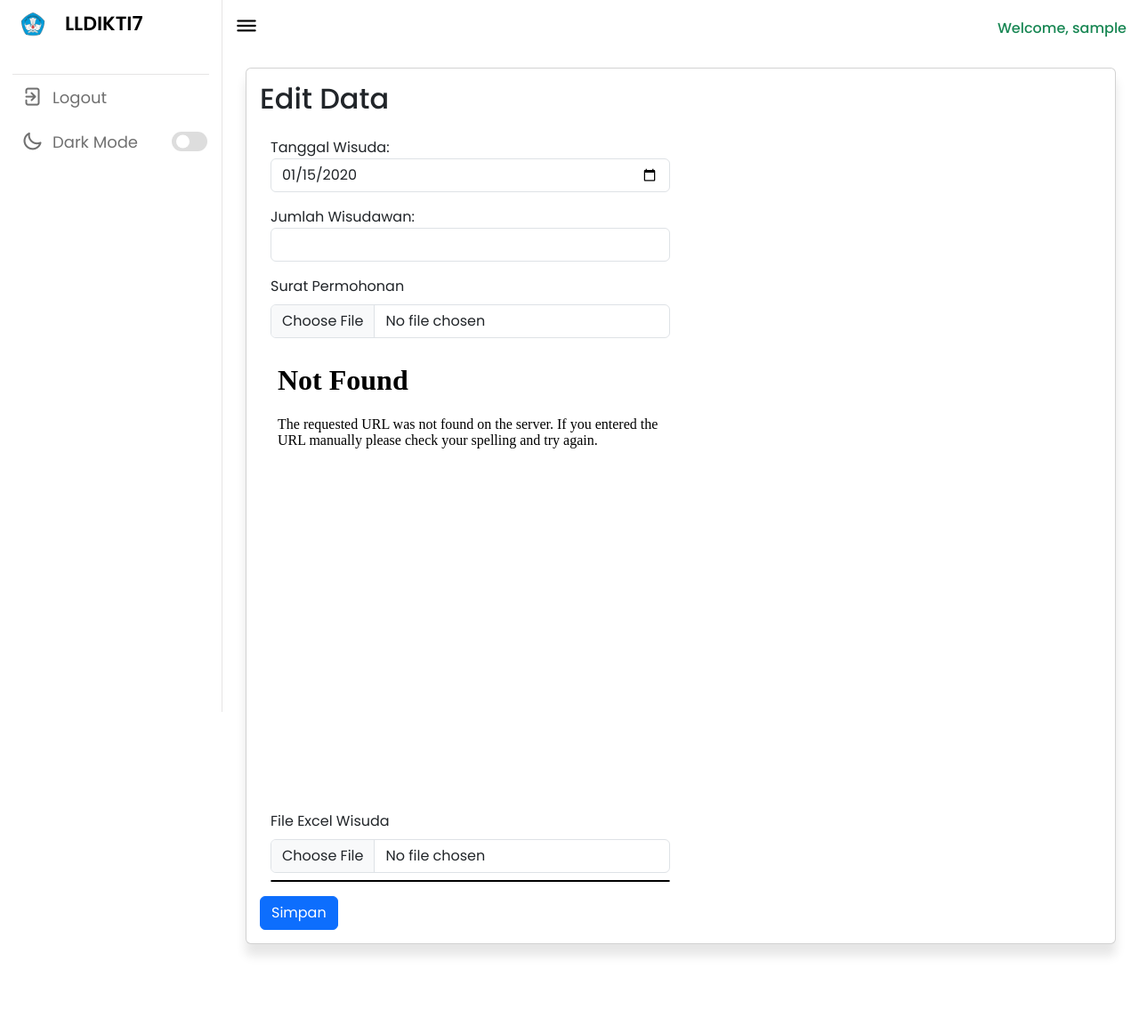
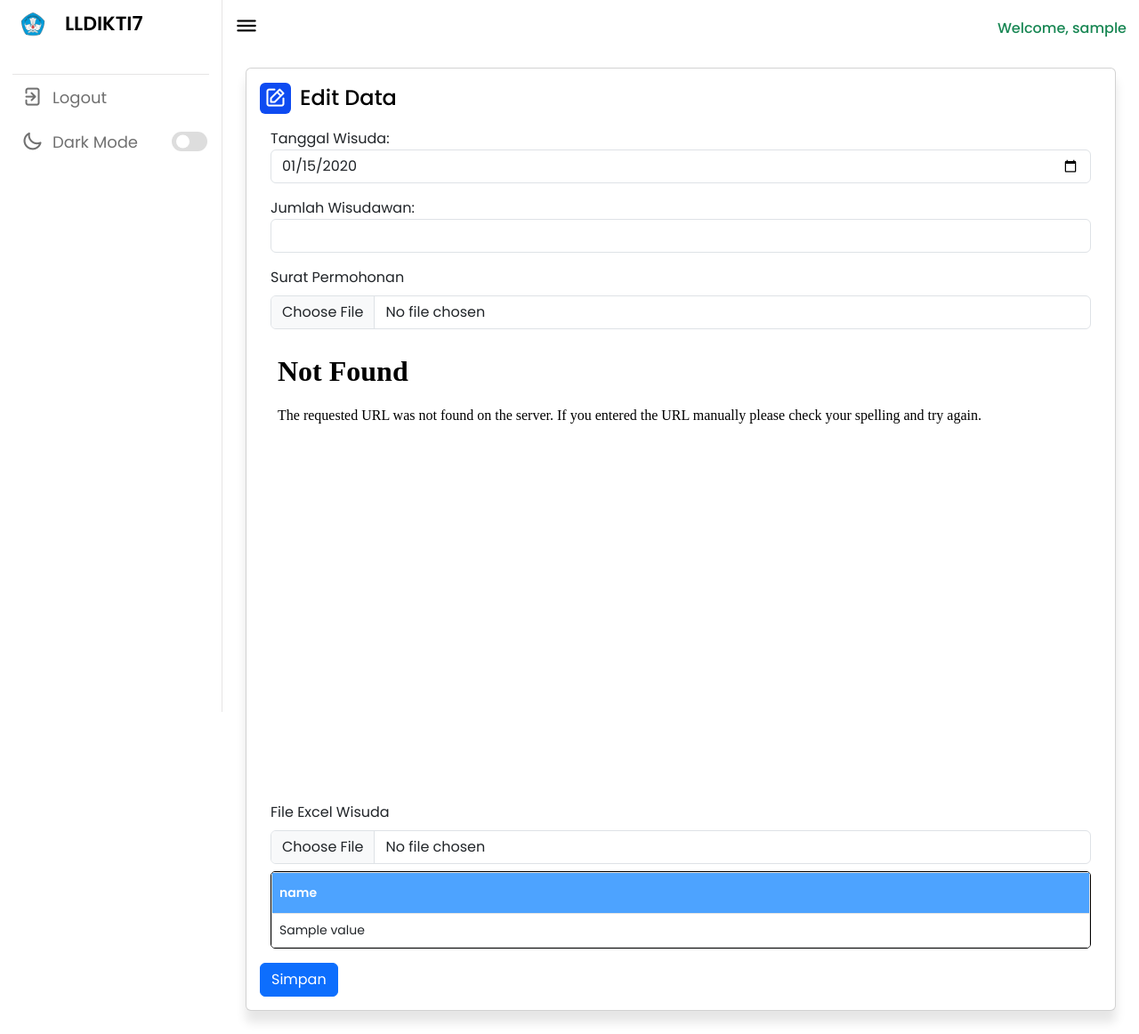
Before and after one commit to Angelaczr/literaliLAST-, a Flask app: template templates/user_pts/pts_edit.html in a window 1280 px wide. Shown: the whole page at 89% size. Before the commit the page ends 1074 px from the top, so only its background shows below. Run offline with Flask 3, Linux system fonts and the light colour scheme; the template is opened without the code that fills it: most values are stand-ins (such as "Sample title", 1, 10 or a date in 2020); some libraries are stand-ins or nearby versions.

Commit message:
PTS: edit,preview,upload selesai

```diff
--- a/app.py
+++ b/app.py
@@ -407,8 +407,17 @@
 
         # Assuming `request_data` contains a list with a single tuple
         data = request_data[0]
+        # print("kosong",data)
+        # Assuming the Excel file path is in `data[14]`
+        excel_path = data[6]
+        if excel_path and os.path.exists(excel_path):
+            df = pd.read_excel(excel_path)
+            excel_data = df.to_dict('records')
+        else:
+            excel_data = None
+        # Handle case where Excel file is not available or path is invalid
 
-        return render_template('user_pts/pts_edit.html', data=data)
+        return render_template('user_pts/pts_edit.html', data=data, user_name=session['user_name'], excel_data=excel_data)
 
 @app.route('/pts_history')
 @login_required
@@ -426,6 +435,27 @@
     return render_template('user_pts/pts_history.html', user_name=session.get('user_name'), title=title, request_data=request_data)
 
 
+# ADMIN ROUTE
+@app.route('/admin_dashboard')
+@login_required
+@admin_required
+def admin_dashboard():
+    title = "Dashboard"
+    return render_template('user_admin/admin_dashboard.html', user_name=session['user_name'], title=title)
+
+@app.route('/admin_verifikasi', methods=['GET'])
+@login_required
+@admin_required
+def admin_verifikasi():
+    title = "Verifikasi Admin"
+    try:
+        request_query = "SELECT * FROM request;"
+        request_data = execute_query(request_query)
+        print(request_data)
+
+    except Exception as e:
+        print(f"An error occurred while fetching data: {str(e)}")
+    return render_template('user_admin/admin_verifikasi.html', user_name=session.get('user_name'), title=title, request_data=request_data)
 
 if __name__ == '__main__':
     app.run(debug=True)
--- a/templates/master/nav.html
+++ b/templates/master/nav.html
@@ -60,7 +60,7 @@
     </li>
     <li class="dropdown">
       <a href="{{url_for('pts_history')}}">
-        <i class="uil uil-upload"></i>
+        <i class="uil uil-history"></i>
         <span class="link-name">History</span>
       </a>
     </li>
--- a/templates/user_pts/pts_edit.html
+++ b/templates/user_pts/pts_edit.html
@@ -19,7 +19,11 @@
 
 <div class="container">
   <div class="card my-3">
-    <h2>Edit Data</h2>
+    <div class="title m-0">
+      <i class="uil uil-edit"></i>
+      <span class="text">Edit Data</span>
+    </div>
+    <!-- <h2>Edit Data</h2> -->
     <form
       action="{{ url_for('pts_edit', id=data[0]) }}"
       method="POST"
@@ -28,7 +32,7 @@
       <div class="container mt-3">
         <div class="row mb-3">
           <!-- Tanggal Wisuda -->
-          <div class="col-md-6">
+          <div class="col-md-12">
             <div class="form-group">
               <label for="tanggalWisuda">Tanggal Wisuda:</label>
               <input
@@ -42,7 +46,7 @@
           </div>
         </div>
         <div class="row mb-3">
-          <div class="col-md-6">
+          <div class="col-md-12">
             <div class="form-group">
               <label for="jumlahWisudawan">Jumlah Wisudawan:</label>
               <input
@@ -57,7 +61,7 @@
         </div>
         <!-- Surat Permohonan -->
         <div class="row mb-3">
-          <div class="col-md-6">
+          <div class="col-md-12">
             <label for="filePdf" class="form-label">Surat Permohonan</label>
             <input
               type="file"
@@ -70,7 +74,7 @@
             <div id="pdfPreview" class="mt-2">
               <iframe
                 id="pdfIframe"
-                src="{{ url_for('static', filename='uploads/' ~ data[8]) }}"
+                src="/{{ data[8] }}"
                 width="100%"
                 height="500px"
               ></iframe>
@@ -78,7 +82,7 @@
           </div>
         </div>
         <div class="row mb-3">
-          <div class="col-md-6">
+          <div class="col-md-12">
             <label for="fileExcel" class="form-label">File Excel Wisuda</label>
             <input
               type="file"
@@ -91,7 +95,30 @@
             <div
               id="excelPreview"
               class="scrollable-table excelPreview mt-2"
-            ></div>
+            >
+            {% if excel_data %}
+              <table>
+                <thead>
+                  <tr>
+                    {% for column in excel_data[0].keys() %}
+                    <th>{{ column }}</th>
+                    {% endfor %}
+                  </tr>
+                </thead>
+                <tbody>
+                  {% for row in excel_data %}
+                  <tr>
+                    {% for value in row.values() %}
+                    <td>{{ value }}</td>
+                    {% endfor %}
+                  </tr>
+                  {% endfor %}
+                </tbody>
+              </table>
+            {% else %}
+              <p>No data available to display.</p>
+            {% endif %}
+            </div>
           </div>
         </div>
       </div>
@@ -109,13 +136,32 @@
 
 <script>
   function previewPdf() {
-    const file = document.getElementById("filePdf").files[0];
-    const pdfIframe = document.getElementById("pdfIframe");
+    const pdfIframe = document.getElementById("pdfPreview");
+    const fileInput = document.getElementById("filePdf");
+    const file = fileInput.files[0];
 
     if (file) {
-      const fileURL = URL.createObjectURL(file);
-      pdfIframe.src = fileURL;
+      const fileReader = new FileReader();
+      fileReader.onload = function (e) {
+        const iframe = document.createElement("iframe");
+        iframe.src = e.target.result;
+        iframe.width = "100%";
+        iframe.height = "500px";
+        pdfIframe.innerHTML = "";
+        pdfIframe.appendChild(iframe);
+      };
+      fileReader.readAsDataURL(file);
+    } else {
+      pdfIframe.innerHTML = "No PDF file selected";
     }
+
+    // const file = document.getElementById("filePdf").files[0];
+    // const pdfIframe = document.getElementById("pdfIframe");
+
+    // if (file) {
+    //   const fileURL = URL.createObjectURL(file);
+    //   pdfIframe.src = fileURL;
+    // }
   }
 
   function previewExcel() {
--- a/templates/user_pts/pts_history.html
+++ b/templates/user_pts/pts_history.html
@@ -19,7 +19,7 @@
 
 <div class="activity mx-3">
   <div class="title mt-2">
-    <i class="uil uil-clock-three"></i>
+    <i class="uil uil-history"></i>
     <span class="text">Halaman History</span>
   </div>
   <div class="card">
@@ -52,16 +52,14 @@
         </thead>
         <tbody>
           {% if request_data %}
-            {% set counter = 1 %}
             {% for row in request_data %}
             <tr>
-              <td>{{ counter }}</td>
+              <td>{{ loop.index }}</td>
               <td>{{ row[2] }}</td>
               <td>{{ row[3].strftime('%Y-%m-%d') }}</td>
               <td>{{ row[3].strftime('%H:%M:%S') }}</td>
 
             </tr>
-            {% set counter = counter + 1 %}
             {% endfor %}
           {% else %}
           <tr>
--- a/templates/user_pts/pts_verifikasi.html
+++ b/templates/user_pts/pts_verifikasi.html
@@ -19,7 +19,7 @@
 
 <div class="activity mx-3">
   <div class="title mt-2">
-    <i class="uil uil-clock-three"></i>
+    <i class="uil uil-upload"></i>
     <span class="text">Verifikasi Data Wisudawan</span>
   </div>
   <div class="card">
@@ -66,10 +66,9 @@
         </thead>
         <tbody>
           {% if request_data %}
-            {% set counter = 1 %}
             {% for row in request_data %}
             <tr>
-              <td>{{ counter }}</td>
+              <td>{{ loop.index }}</td>
               <td>{{ row[3].strftime('%Y-%m-%d')}}</td>
               <td>{{ row[4] }}</td>
               <td>{{ row[9] }}</td>
@@ -79,7 +78,6 @@
                 </a>
               </td>
             </tr>
-            {% set counter = counter + 1 %}
             {% endfor %}
           {% else %}
           <tr>
```
Also changed, not shown: 5 other files.
